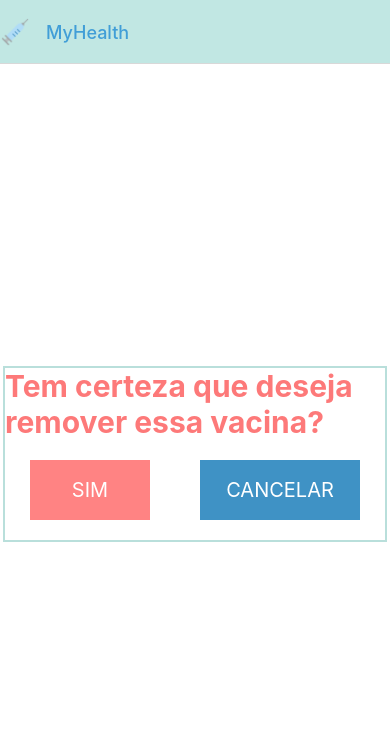
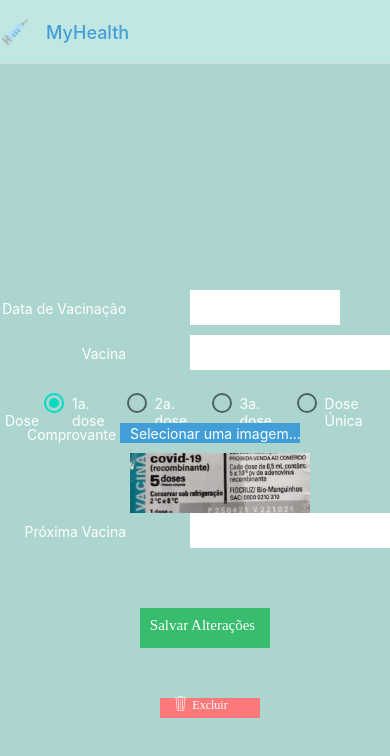
Before and after one commit to Thimans/projetomovel, a React Native app: screen /EditarCard in a window 390 px wide. Shown: the top 756 px of the page. Built offline with nearby package versions, Linux system fonts and the light colour scheme.

Commit message:
mudança na exclusao

```diff
--- a/App.js
+++ b/App.js
@@ -6,7 +6,7 @@ import CriarConta from './screens/CriarConta';
 import Home from './screens/Home';
 import ForgotPss from './screens/ForgotPss';
 import NovaVacina from './screens/NovaVacina';
-import { View, Text, Image, StyleSheet } from 'react-native';
+import { View, Image, StyleSheet } from 'react-native';
 import EditarCard from './screens/EditarCard';
 import CardVacina from './components/CardVacina';
 
--- a/screens/EditarCard.js
+++ b/screens/EditarCard.js
@@ -6,16 +6,16 @@ import { listaVacinas } from './MinhasVacinas';
 const EditarCard = (props) => {
 
     const optionsCheck = [{ text: 'Masculino', id: 1 }];
-    const [excluir, setExcluir] = useState(true);
+    const [excluir, setExcluir] = useState(false);
     const openExcluir = () => {
         setExcluir(true);
     }
     const closeExcluir = () => {
         setExcluir(false);
     }
-
     const excluiVacina = () => {
-        listaVacinas.splice(props.route.params?.data.id, 1,)
+        listaVacinas[props.route.params?.item.item.id] = null
+        console.log(listaVacinas)
         props.navigation.pop()
     }
     return (
--- a/screens/Home.js
+++ b/screens/Home.js
@@ -11,7 +11,7 @@ const Home = (props) => {
     return (
         <Drawer.Navigator drawerContent={(props) => <MyDrawer {...props} />}  >
             <Drawer.Screen style={styles.title} name="Minhas Vacinas" component={MinhasVacinas}
-                options={{ headerTintColor: '#419ED7', headerStyle: { backgroundColor: '#C1E7E3' }, title: "Minhas Vacinas", drawerIcon: () => (<Image style={[styles.iconInj]} source={require('../imagens/injeção.png')} />) }}
+                options={{ headerTintColor: '#419ED7', headerStyle: { backgroundColor: '#C1E7E3' }, title: "Minhas Vacinas", unmountOnBlur: true, drawerIcon: () => (<Image style={[styles.iconInj]} source={require('../imagens/injeção.png')} />) }}
             />
             <Drawer.Screen name="Próximas Vacinas" component={ProximasVacinas}
                 options={{ headerTintColor: '#419ED7', headerTitleStyle: styles.titleColor, headerTitle: 'Próximas Vacinas', headerStyle: { backgroundColor: '#C1E7E3' }, drawerIcon: () => (<Image style={styles.iconInj} source={require('../imagens/calen.png')} />) }}
--- a/screens/MinhasVacinas.js
+++ b/screens/MinhasVacinas.js
@@ -43,8 +43,8 @@ const MinhasVacinas = (props) => {
         props.navigation.navigate('NovaVacina')
 
     }
-    const goToEditarCard = () => {
-        props.navigation.navigate('EditarCard')
+    const goToEditarCard = (item) => {
+        props.navigation.push('EditarCard', { item })
 
     }
     return (
@@ -56,7 +56,7 @@ const MinhasVacinas = (props) => {
 
             </View>
 
-            <FlatList data={listaVacinas} renderItem={(item) => <CardVacina item={item} onPress={goToEditarCard} />} numColumns={2} />
+            <FlatList data={listaVacinas} renderItem={(item) => <CardVacina item={item} onPress={() => goToEditarCard(item)} />} numColumns={2} />
 
             <TouchableOpacity style={styles.button} onPress={goToNovaVacina}>
                 <Text style={styles.textVacina}>Nova Vacina</Text>
```
